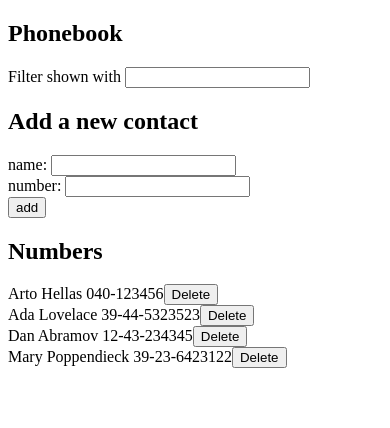
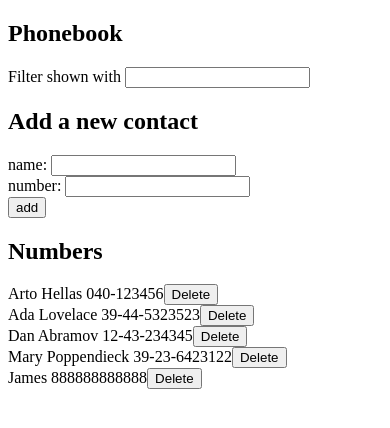
Before and after one commit to A1phaBrav0/fullstackopen, a React (Vite) app in the folder part2/phonebook/: page / in a window 390 px wide. Shown: the top 428 px of the page. Built offline with nearby package versions, Linux system fonts and the light colour scheme; data requests are answered from the project's data file.

Commit message:
complete 2.16 the phonebook step 11

```diff
--- a/part2/phonebook/db.json
+++ b/part2/phonebook/db.json
@@ -19,6 +19,11 @@
       "name": "Mary Poppendieck",
       "number": "39-23-6423122",
       "id": "4"
+    },
+    {
+      "id": "e45c",
+      "name": "James",
+      "number": "888888888888"
     }
   ]
 }
--- a/part2/phonebook/src/App.jsx
+++ b/part2/phonebook/src/App.jsx
@@ -3,6 +3,8 @@ import Persons from "./components/Persons.jsx";
 import PersonForm from "./components/PersonForm.jsx";
 import Filter from "./components/Filter.jsx";
 import personsService from "./services/persons.js"
+import Notification from "./components/Notification.jsx";
+import "./index.css"
 
 const App = () => {
     const [persons, setPersons] = useState([])
@@ -19,6 +21,8 @@ const App = () => {
     const [newNumber, setNewNumber] = useState('')
     const [searchStr, setSearchStr] = useState('')
     const [searchEntries, setSearchEntries] = useState(false)
+    const [notification, setNotification] = useState(null)
+    const [notificationType, setNotificationType] = useState(null)
 
     const isEmpty = (string) => !string.replace(/\s/g, '').length
 
@@ -41,17 +45,26 @@ const App = () => {
     const handleNewNumber = (e) => setNewNumber(e.target.value)
 
     const updatePersonNumber = (id, personObj) => {
-
         personsService
             .update(id, personObj)
             .then(response => {
                 setPersons(
                     persons.map(person => person.id === id ? response : person)
                 )
+                msg(`Updated ${personObj.name}`, "success")
                 setNewName("")
                 setNewNumber("")
             })
 
+    }
+
+    const msg = (text, type) => {
+        setNotificationType(type)
+        setNotification(text)
+        setTimeout(() => {
+            setNotificationType(null)
+            setNotification(null)
+        }, 5000)
     }
 
     const addPerson = (e) => {
@@ -86,6 +99,7 @@ const App = () => {
             .create(newPerson)
             .then(response => {
                 setPersons(persons.concat(response))
+                msg(`Added ${newPerson.name}`, "success")
                 setNewName('')
                 setNewNumber('')
             })
@@ -98,7 +112,10 @@ const App = () => {
         if (confirmDelete) {
             personsService
                 .remove(id)
-                .then(() => setPersons(persons.filter(person => person.id !== id))
+                .then(() => {
+                        setPersons(persons.filter(person => person.id !== id))
+                        msg(`Deleted ${personToDelete.name}`, "success")
+                    }
                 )
                 .catch(() => {
                     alert(`${personToDelete.name} has already been deleted from the server`)
@@ -110,6 +127,7 @@ const App = () => {
     return (
         <>
             <h2>Phonebook</h2>
+            <Notification message={notification} type={notificationType}/>
             <Filter
                 searchStr={searchStr}
                 handleSearchFocus={handleSearchFocus}
--- /dev/null
+++ b/part2/phonebook/src/components/Notification.jsx
@@ -0,0 +1,13 @@
+const Notification = ({message, type}) => {
+    if (message === null) {
+        return null
+    }
+
+    return (
+        <div className={type}>
+            {message}
+        </div>
+    )
+}
+
+export default Notification
--- /dev/null
+++ b/part2/phonebook/src/index.css
@@ -0,0 +1,9 @@
+.success {
+    color: darkgreen;
+    background: lightgreen;
+    font-size: 20px;
+    border-style: solid;
+    border-radius: 5px;
+    padding: 10px;
+    margin-bottom: 10px;
+}
```
